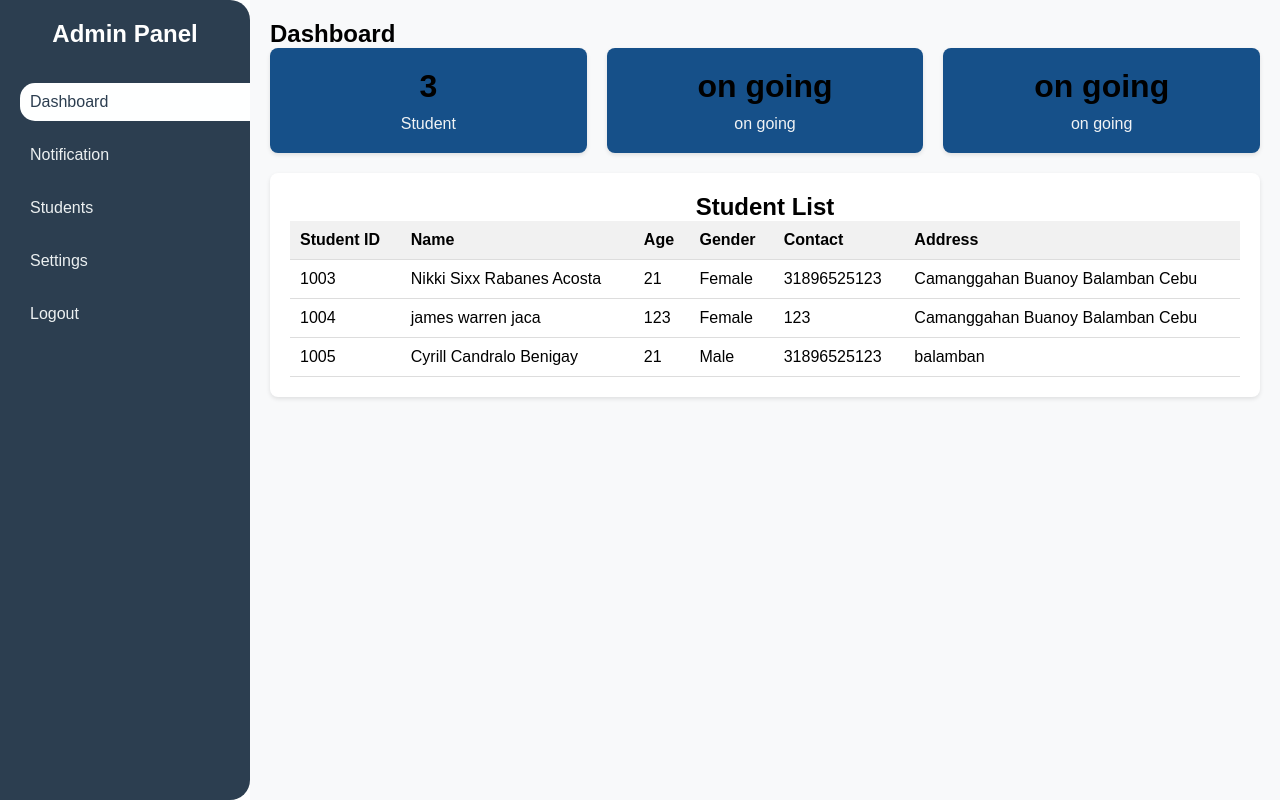
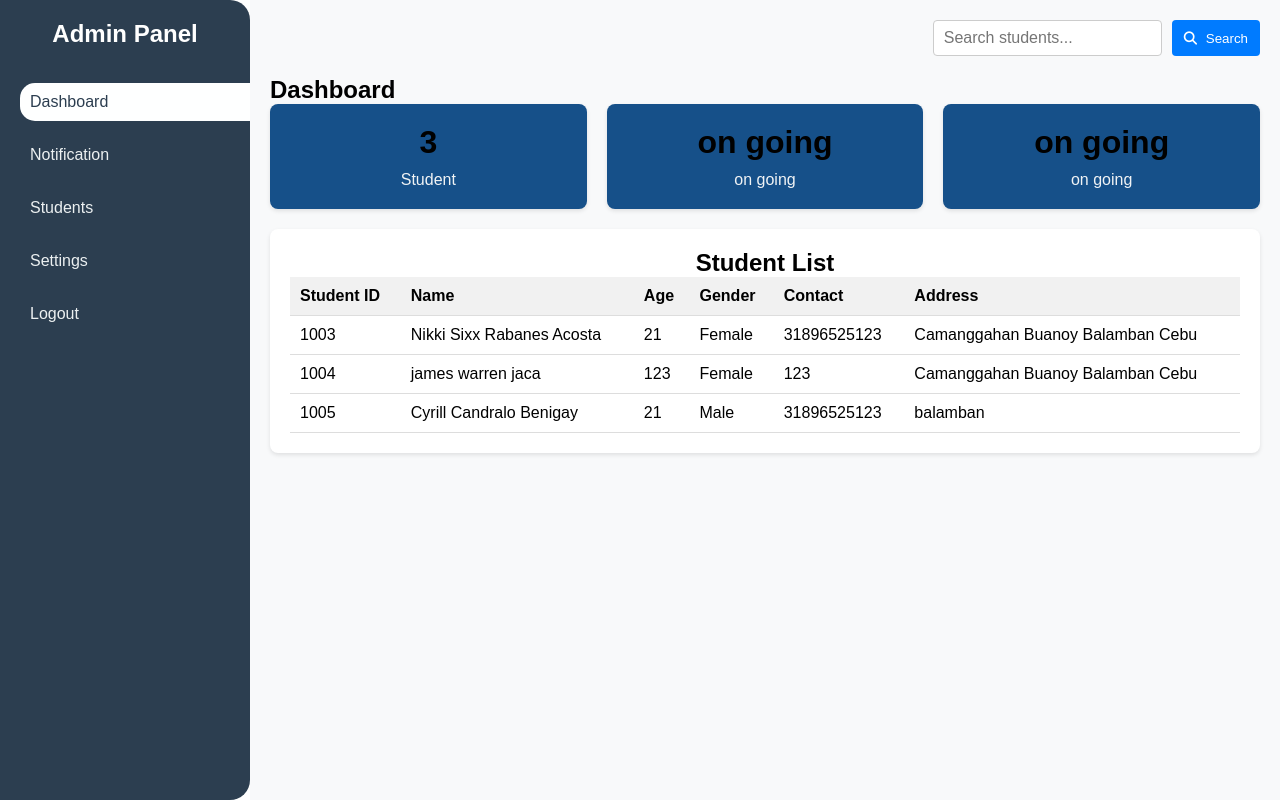
Before and after one commit to cr4zyCute/Bsit-profiling-vincent, a PHP site: page /admin/admin.php in a window 1280 px wide. Run offline with PHP 8.4, Linux system fonts and the light colour scheme; a user stored in the database is signed in; data comes from the database, SQL or seed files in the repository.

Commit message:
nov/22/3:31

```diff
--- a/admin/admin.php
+++ b/admin/admin.php
@@ -108,6 +108,9 @@ if (isset($_SESSION['delete_success']) && $_SESSION['delete_success'] === true)
           </script>";
     unset($_SESSION['delete_success']);
 }
+
+
+
 ?>
 
 
@@ -119,6 +122,7 @@ if (isset($_SESSION['delete_success']) && $_SESSION['delete_success'] === true)
     <title>Admin Dashboard</title>
     <link rel="icon" href="../images/bsitlogo.png">
     <link rel="stylesheet" href="../css/admindashboard.css">
+     <script src="https://cdn.jsdelivr.net/npm/jquery@3.6.0/dist/jquery.min.js"></script>
     <link rel="stylesheet" href="https://cdnjs.cloudflare.com/ajax/libs/font-awesome/6.7.1/css/all.min.css" integrity="sha512-5Hs3dF2AEPkpNAR7UiOHba+lRSJNeM2ECkwxUIxC1Q/FLycGTbNapWXB4tP889k5T5Ju8fs4b1P5z/iB4nMfSQ==" crossorigin="anonymous" referrerpolicy="no-referrer" />
 </head>
 <body>
@@ -135,6 +139,10 @@ if (isset($_SESSION['delete_success']) && $_SESSION['delete_success'] === true)
         </aside>
 
         <main class="main-content">
+               <div class="search-container">
+    <input type="text" id="search-input" placeholder="Search students...">
+    <button id="search-btn"><i class="fa-solid fa-magnifying-glass"></i> Search</button>
+</div>
             <div id="dashboard" class="section-content">
                 <h2>Dashboard</h2>
                   <div class="cards">
@@ -168,8 +176,10 @@ if (isset($_SESSION['delete_success']) && $_SESSION['delete_success'] === true)
                 <th>Address</th>
             </tr>
         </thead>
-        <tbody>
+        <tbody id="student-table-body" >
             <?php
+            $sql = "SELECT * FROM student";
+                $query = mysqli_query($conn,$sql);
             if ($result && mysqli_num_rows($result) > 0) {
                 while ($row = mysqli_fetch_assoc($result)) {
                     echo "<tr>";
@@ -217,6 +227,10 @@ if (isset($_SESSION['delete_success']) && $_SESSION['delete_success'] === true)
             <div id="student" class="section-content" style="display: none;">
                 <h2>Student List</h2>
                 <p>Manage Your students</p>
+            <div class="search-container">
+    <input type="text" id="search-input" placeholder="Search students...">
+    <button id="search-btn"><i class="fa-solid fa-magnifying-glass"></i> Search</button>
+</div>
 
         <table>
         <thead>
@@ -315,6 +329,24 @@ if (isset($_SESSION['delete_success']) && $_SESSION['delete_success'] === true)
 
 
     <script>
+$(document).ready(function () {
+    $('#search-input').on('keyup', function () {
+        var query = $(this).val();
+        $.ajax({
+            url: 'searchStudent.php',
+            method: 'GET',
+            data: { query: query },
+            success: function (response) {
+                $('#student-table-body').html(response);
+            },
+            error: function () {
+                console.error('Error fetching search results.');
+            }
+        });
+    });
+});
+
+
         function closeModal() {
     const modals = document.querySelectorAll('.modal-section');
     modals.forEach(modal => modal.style.display = 'none');
--- a/css/admindashboard.css
+++ b/css/admindashboard.css
@@ -306,3 +306,38 @@ body {
 .buttons .close-btn:hover {
     background: #0056b3;
 }
+.search-container {
+    display: flex;
+    justify-content: flex-end;
+    margin-bottom: 20px;
+}
+
+.search-container form {
+    display: flex;
+    align-items: center;
+}
+
+.search-container input {
+    padding: 8px 10px;
+    font-size: 16px;
+    border: 1px solid #ccc;
+    border-radius: 4px;
+    margin-right: 10px;
+}
+
+.search-container button {
+    padding: 8px 12px;
+    background-color: #007bff;
+    color: #fff;
+    border: none;
+    border-radius: 4px;
+    cursor: pointer;
+}
+
+.search-container button i {
+    margin-right: 5px;
+}
+
+.search-container button:hover {
+    background-color: #0056b3;
+}
--- a/index.php
+++ b/index.php
@@ -31,6 +31,9 @@ if ($_SERVER['REQUEST_METHOD'] === 'POST' && isset($_POST['login'])) {
         }
     }
 }
+
+
+
 ?>
 
 <!DOCTYPE html>
@@ -38,7 +41,7 @@ if ($_SERVER['REQUEST_METHOD'] === 'POST' && isset($_POST['login'])) {
 <head>
     <meta charset="UTF-8">
     <meta name="viewport" content="width=device-width, initial-scale=1.0">
-    <title>Document</title>
+    <title>BSIT WEB PAGE</title>
     <link rel="icon" href="./images/bsitlogo.png">
     <link rel="stylesheet" href="./css/index.css">
     <link href="https://unicons.iconscout.com/release/v4.0.0/css/line.css" rel="stylesheet">
```
Also changed, not shown: admin/searchStudent.php (added, +39 -0 lines), images-data/a8949eff-e9ac-4520-bd35-70c63c3752db.jpg (added).
